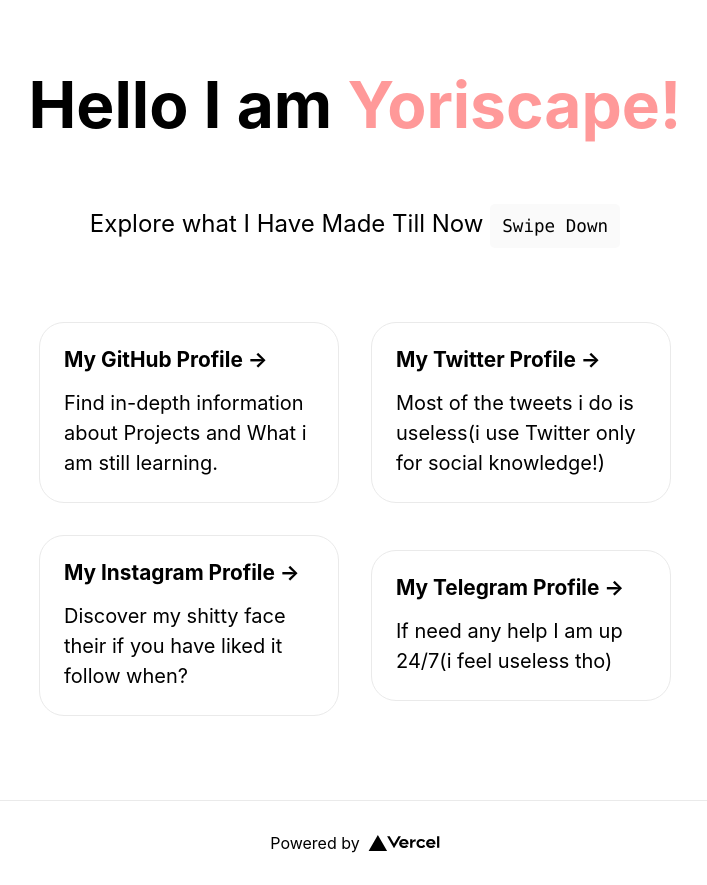
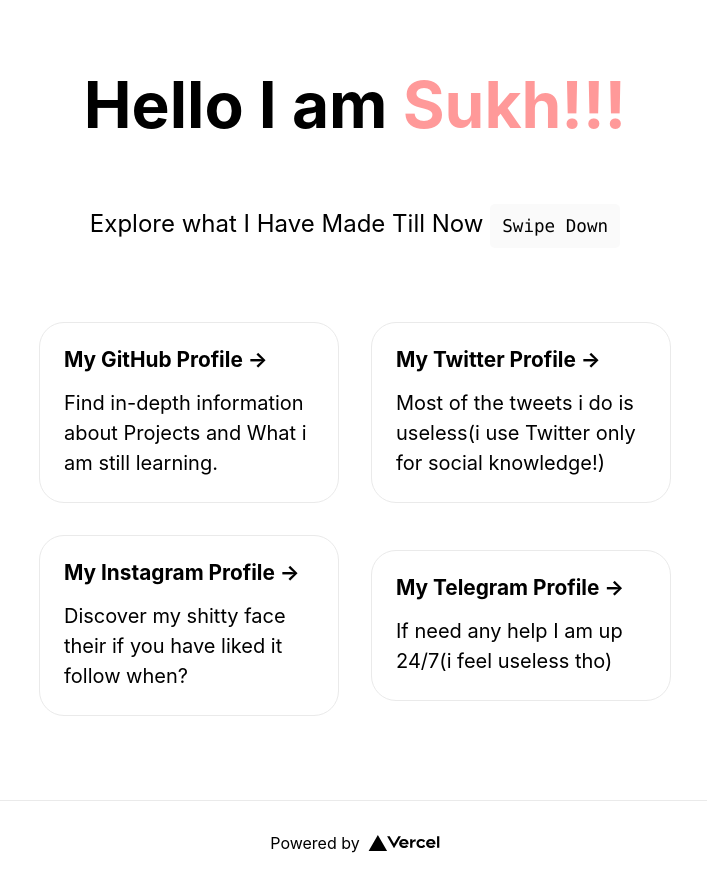
Before and after one commit to yoriscape/yoriscape-nextjs, a Next.js app: page / in a window 1280 px wide. Shown: the whole page, without its empty margins (285-992 px from the left). Built offline with nearby package versions, Linux system fonts and the light colour scheme.

Commit message:
update name

```diff
--- a/pages/index.js
+++ b/pages/index.js
@@ -13,7 +13,7 @@ export default function Home() {
 
       <main className={styles.main}>
         <h1 className={styles.title}>
-          Hello I am <a href="https://nextjs.org">Yoriscape!</a>
+          Hello I am <a href="https://nextjs.org">Sukh!!!</a>
         </h1>
 
         <p className={styles.description}>
```
